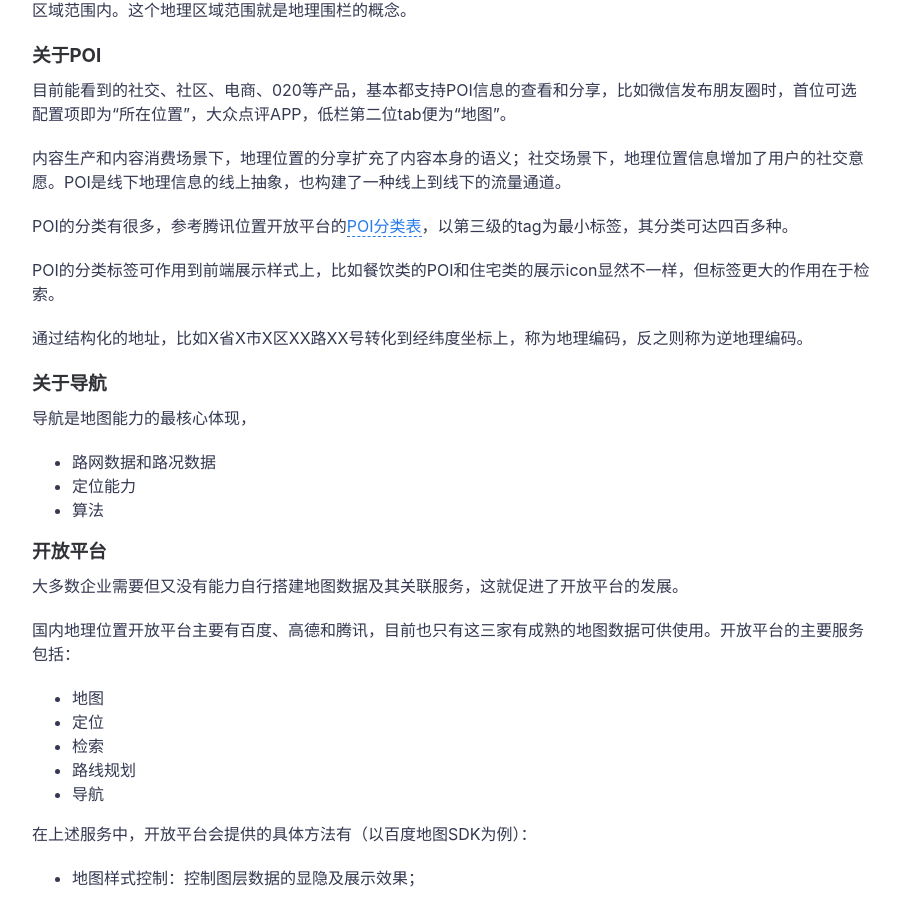
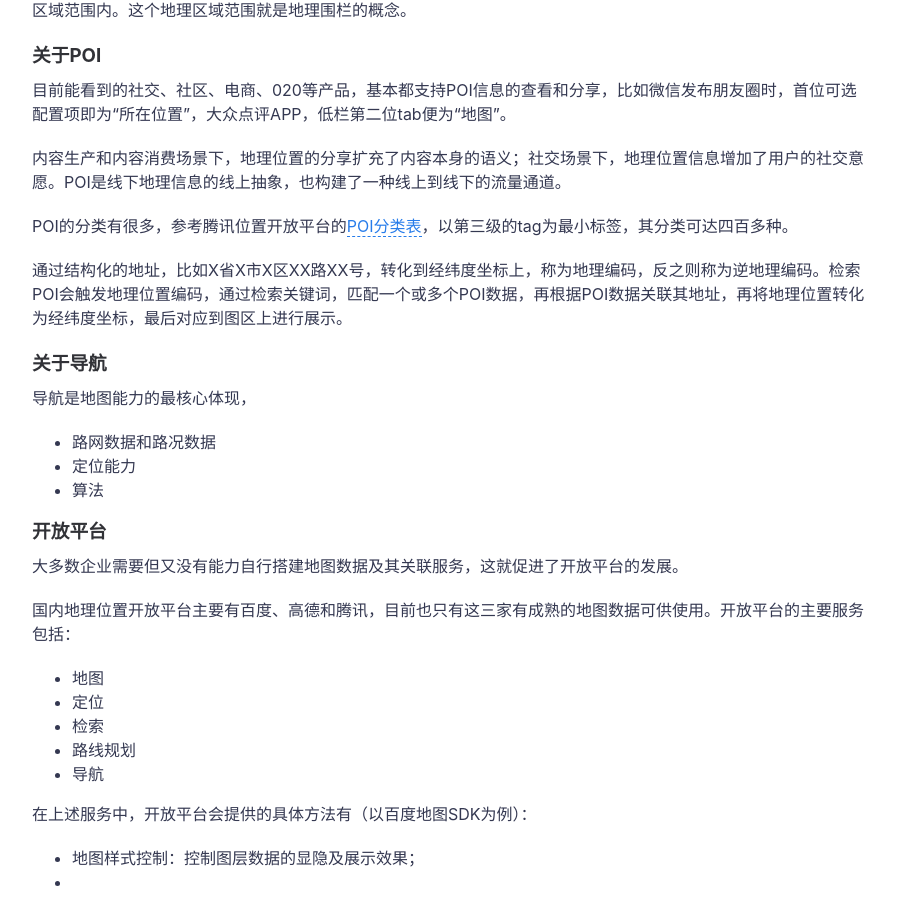
Before and after one commit to icarus507/icarus507.github.io, a Jekyll site: the page built from _posts/2018-09-08-谈谈地图（下）.md, in a window 1280 px wide and 900 px high, scrolled down 1106 px. Shown: the whole window, without its empty margins (188-1088 px from the left). Built offline with Jekyll 4.4.1, drawn with Linux system fonts in a browser that asks for light colours.

Commit message:
Update 2018-09-08-谈谈地图（下）.md

```diff
--- a/_posts/2018-09-08-谈谈地图（下）.md
+++ b/_posts/2018-09-08-谈谈地图（下）.md
@@ -27,9 +27,7 @@ GPS初次接受卫星信号的时候会比较耗电，比如你从北京出差
 
 POI的分类有很多，参考腾讯位置开放平台的[POI分类表](https://lbs.qq.com/service/webService/webServiceGuide/webServiceAppendix)，以第三级的tag为最小标签，其分类可达四百多种。
 
-POI的分类标签可作用到前端展示样式上，比如餐饮类的POI和住宅类的展示icon显然不一样，但标签更大的作用在于检索。
-
-通过结构化的地址，比如X省X市X区XX路XX号转化到经纬度坐标上，称为地理编码，反之则称为逆地理编码。
+通过结构化的地址，比如X省X市X区XX路XX号，转化到经纬度坐标上，称为地理编码，反之则称为逆地理编码。检索POI会触发地理位置编码，通过检索关键词，匹配一个或多个POI数据，再根据POI数据关联其地址，再将地理位置转化为经纬度坐标，最后对应到图区上进行展示。
 
 
 
```
